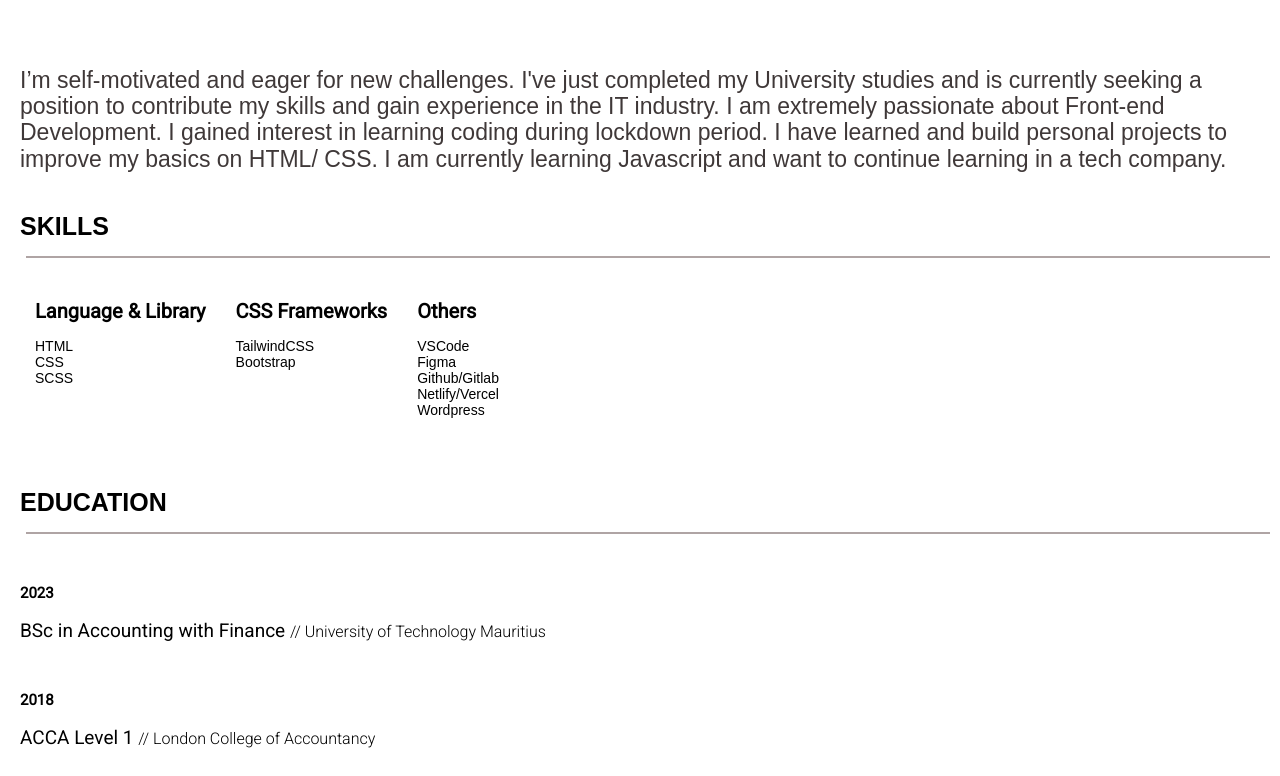
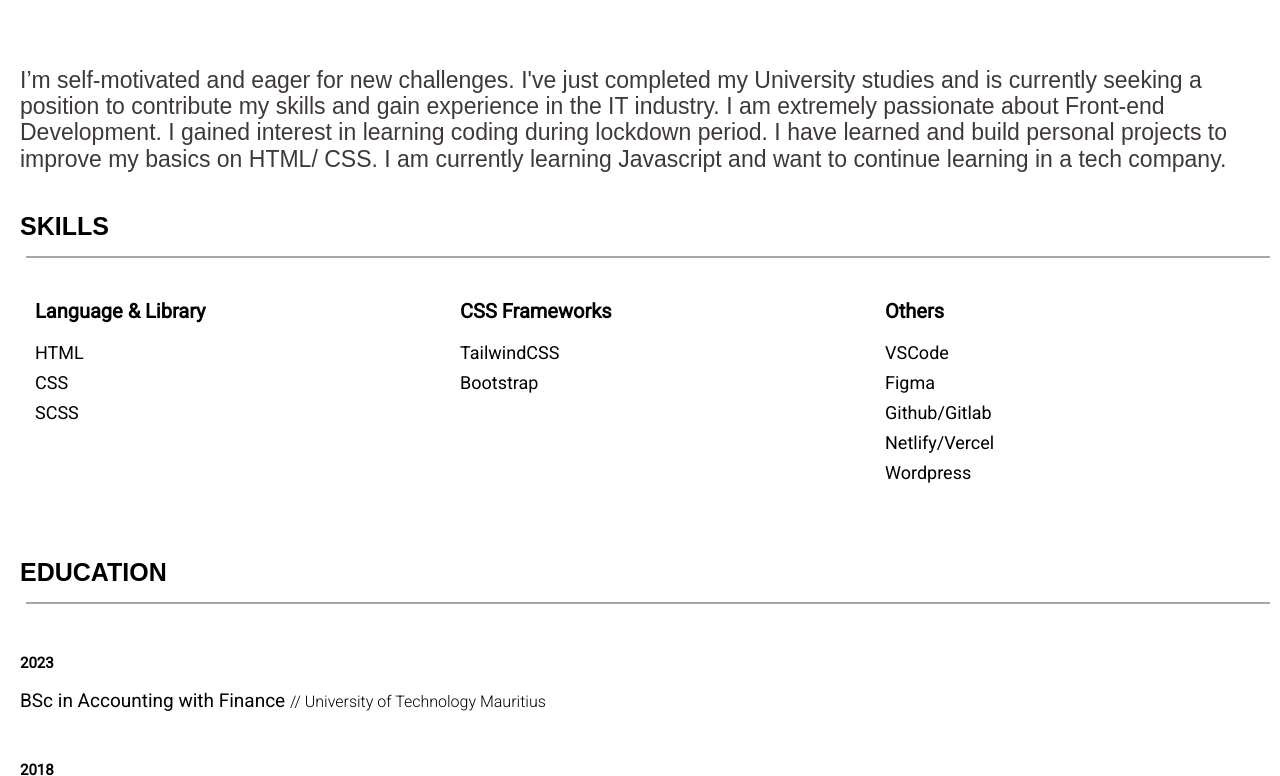
Before and after one commit to mahita098/mahita-portfolio, a website built with Vite: page resume.html in a window 1280 px wide. Shown: the part 277-1053 px from the top of the page. Built offline with nearby package versions, Linux system fonts and the light colour scheme; a web font is replaced by a local one.

Commit message:
resume responsiveness

```diff
--- a/resume.html
+++ b/resume.html
@@ -47,7 +47,7 @@
             <a href="index.html" target="_blank">Home</a>
           </li>
           <li class="navigation_list_items">
-            <a href="Images/MahitaRamgolamResume.pdf">Resume PDF</a>
+            <a href="./assets/images/mahita-resumejuly2023.pdf">Resume PDF</a>
           </li>
         </ul>
       </nav>
@@ -77,26 +77,26 @@
           <div class="groups">
             <h3 class="groups-title">Language & Library</h3>
             <ul>
-              <li class="groups-lists">HTML</li>
-              <li class="groups-lists">CSS</li>
-              <li class="groups-lists">SCSS</li>
+              <li>HTML</li>
+              <li>CSS</li>
+              <li>SCSS</li>
             </ul>
           </div>
           <div class="groups">
             <h3 class="groups-title">CSS Frameworks</h3>
             <ul>
-              <li class="groups-lists">TailwindCSS</li>
-              <li class="groups-lists">Bootstrap</li>
+              <li>TailwindCSS</li>
+              <li>Bootstrap</li>
             </ul>
           </div>
           <div class="groups">
             <h3 class="groups-title">Others</h3>
             <ul>
-              <li class="groups-lists">VSCode</li>
-              <li class="groups-lists">Figma</li>
-              <li class="groups-lists">Github/Gitlab</li>
-              <li class="groups-lists">Netlify/Vercel</li>
-              <li class="groups-lists">Wordpress</li>
+              <li>VSCode</li>
+              <li>Figma</li>
+              <li>Github/Gitlab</li>
+              <li>Netlify/Vercel</li>
+              <li>Wordpress</li>
             </ul>
           </div>
         </div>
--- a/sass/_home.scss
+++ b/sass/_home.scss
@@ -18,7 +18,7 @@ a:link {
 .content-wrapper {
   padding: 10px;
   @include mini-laptop {
-    max-width: 1400px;
+    max-width: 1500px;
     margin: 0 auto;
     display: grid;
     grid-template-columns: 1fr 1.5fr;
@@ -177,6 +177,10 @@ a:link {
       grid-column-end: 3;
     }
 
+    @include laptop {
+      margin-top: 100px;
+    }
+
     h1 {
       text-align: center;
       font-family: "Lora", serif;
--- a/sass/_resume.scss
+++ b/sass/_resume.scss
@@ -22,6 +22,14 @@
       align-items: center;
       margin-right: 64px;
 
+      svg {
+        display: none;
+
+        @include medium {
+          display: block;
+        }
+      }
+
       @include medium {
       }
     }
@@ -32,11 +40,20 @@
       list-style: none;
       flex-shrink: 0;
       order: 3;
-      margin-left: 55px;
+      padding-top: 20px;
+
+      @include medium {
+        margin-left: 55px;
+        padding-top: unset;
+      }
 
       .navigation_list_items {
         padding-left: 11px;
         padding-right: 37px;
+
+        a {
+          color: #3f3838;
+        }
       }
     }
   }
@@ -64,8 +81,12 @@
       font-size: clamp(16px, 3.5vw, 23px);
       color: #3f3838;
       margin-left: 10px;
-      padding-top: 50px;
+
       padding-bottom: 10px;
+
+      @include medium {
+        padding-top: 50px;
+      }
     }
   }
 
@@ -90,8 +111,8 @@
       gap: 30px;
 
       @include medium {
-        display: flex;
-        flex-direction: row;
+        display: grid;
+        grid-template-columns: 1fr 1fr 1fr;
         margin-right: 10px;
         margin-left: 10px;
       }
@@ -99,15 +120,12 @@
       .groups {
         ul li {
           list-style: none;
-
-          .groups-lists {
-            font-family: "Roboto", sans-serif;
-            font-size: 18px;
-            line-height: 30px;
-          }
+          font-family: "Roboto", sans-serif;
+          font-size: 18px;
+          line-height: 30px;
         }
 
-        .groups-title {
+        h3 {
           font-family: "Roboto", sans-serif;
           font-size: 20px;
           padding-bottom: 15px;
@@ -175,27 +193,19 @@
         padding-bottom: 20px;
 
         @include medium {
-          flex-direction: row;
+          display: grid;
+          grid-template-columns: 1fr 1.5fr;
         }
 
         .workplace {
           font-family: "Roboto", sans-serif;
           font-size: 19px;
           font-weight: 600;
-
-          @include medium {
-            width: 25%;
-          }
         }
-
         .workdescription {
           font-family: "Roboto", sans-serif;
           font-size: 16px;
           line-height: 30px;
-
-          @include medium {
-            width: 50%;
-          }
         }
       }
     }
@@ -242,5 +252,3 @@ hr {
   margin-left: 16px;
   border: 1px solid #afa4a4;
 }
-
-/* courses not yet added, its on the achievements */
```
Also changed, not shown: assets/css/style.css, 2 other files.
